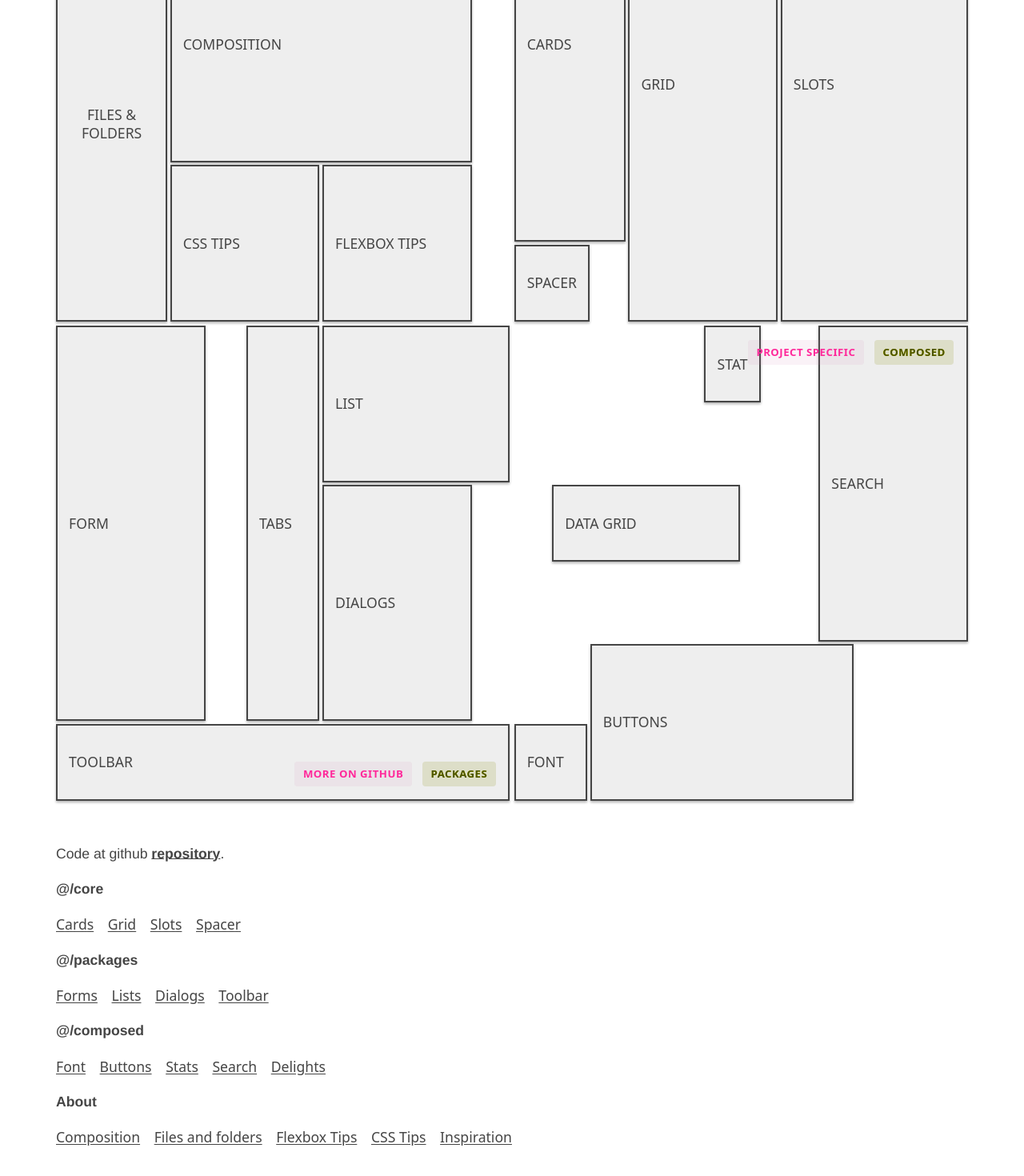
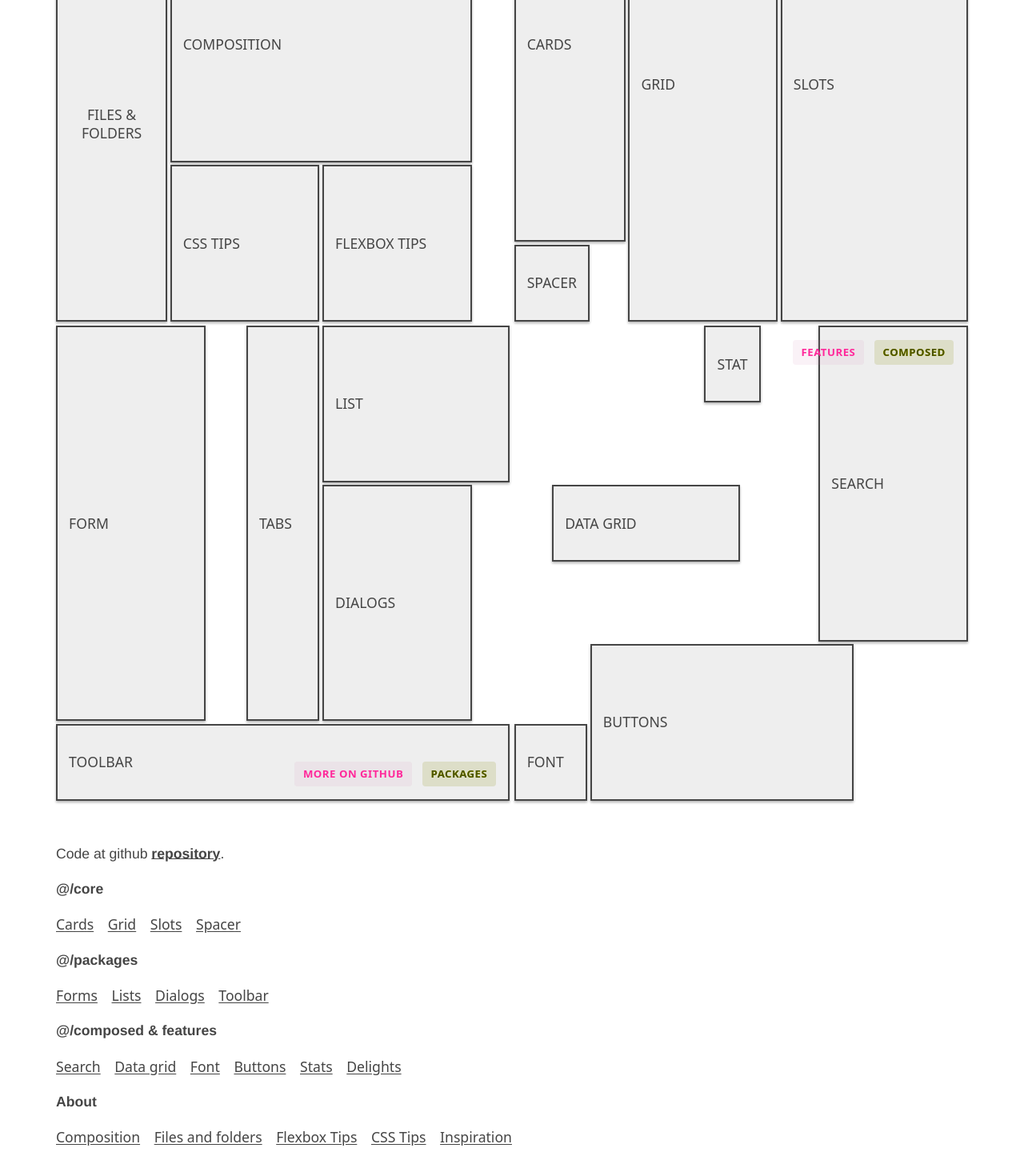
Before and after one commit to polmoneys/write-interfaces, a Next.js app: page / in a window 1280 px wide. Shown: the part 424-1894 px from the top of the page at 80% size. Built offline with nearby package versions, Linux system fonts and the light colour scheme.

Commit message:
💐 Improve demos

```diff
--- a/features/landing/ComposedSlots.tsx
+++ b/features/landing/ComposedSlots.tsx
@@ -109,7 +109,7 @@ const ComposedSlots = (props: Props) => {
                 }}
             >
                 <Row className="main-margin">
-                    <Tag>PROJECT SPECIFIC</Tag>
+                    <Tag>FEATURES</Tag>
                     <Tag fill="var(--error-000)" color="var(--error-200)">
                         COMPOSED
                     </Tag>
--- a/pages/index.tsx
+++ b/pages/index.tsx
@@ -73,13 +73,14 @@ export default function Home() {
                     <Link to="/packages/toolbar">Toolbar</Link>
                 </GridFlex>
                 <SpacerParagraph />
-                <HelveticaNeueBold> @/composed </HelveticaNeueBold>
+                <HelveticaNeueBold> @/composed &amp; features </HelveticaNeueBold>
                 <SpacerParagraph />
                 <GridFlex gap="1em" as="nav">
+                    <Link to="/features/search">Search</Link>
+                    <Link to="/features/data-grid">Data grid</Link>
                     <Link to="/packages/font">Font</Link>
                     <Link to="/packages/buttons">Buttons</Link>
                     <Link to="/packages/stat">Stats</Link>
-                    <Link to="/features/search">Search</Link>
                     <Link to="/features/delight">Delights</Link>
                 </GridFlex>
                 <SpacerParagraph />
```
